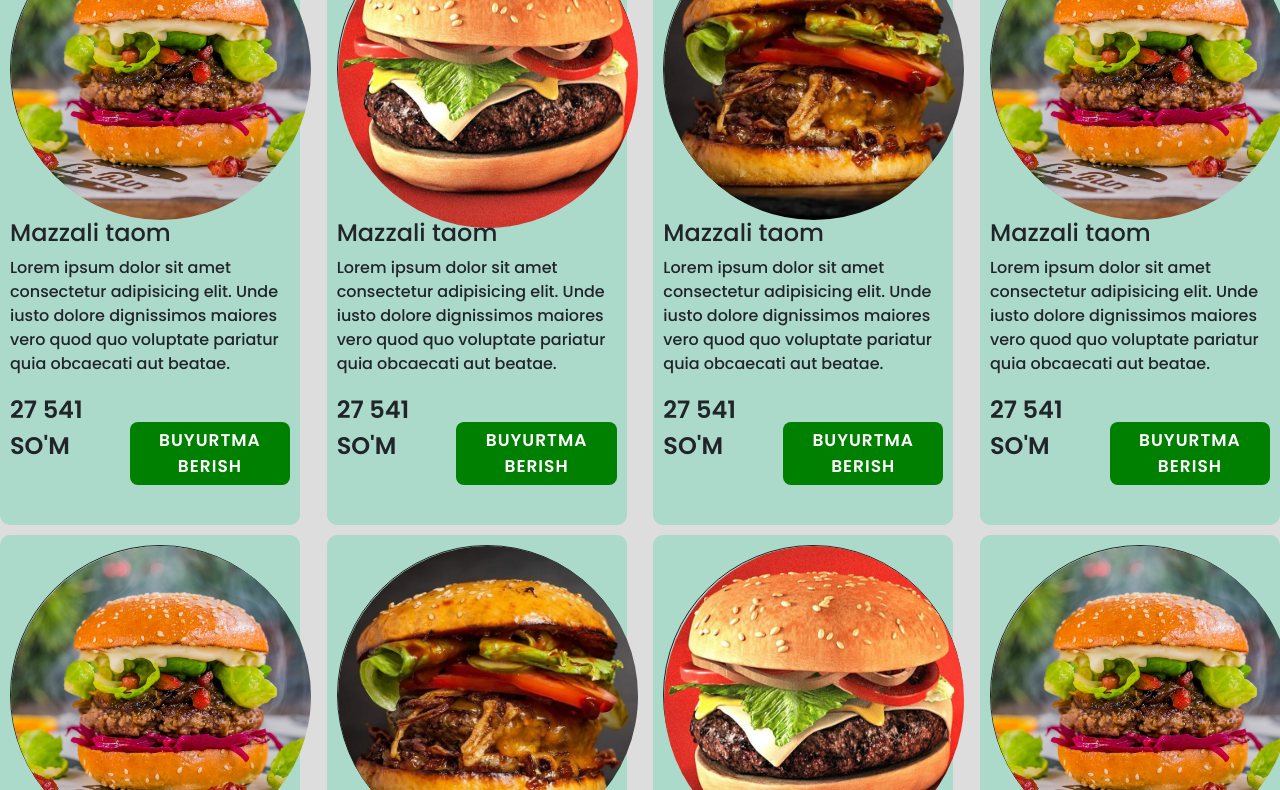
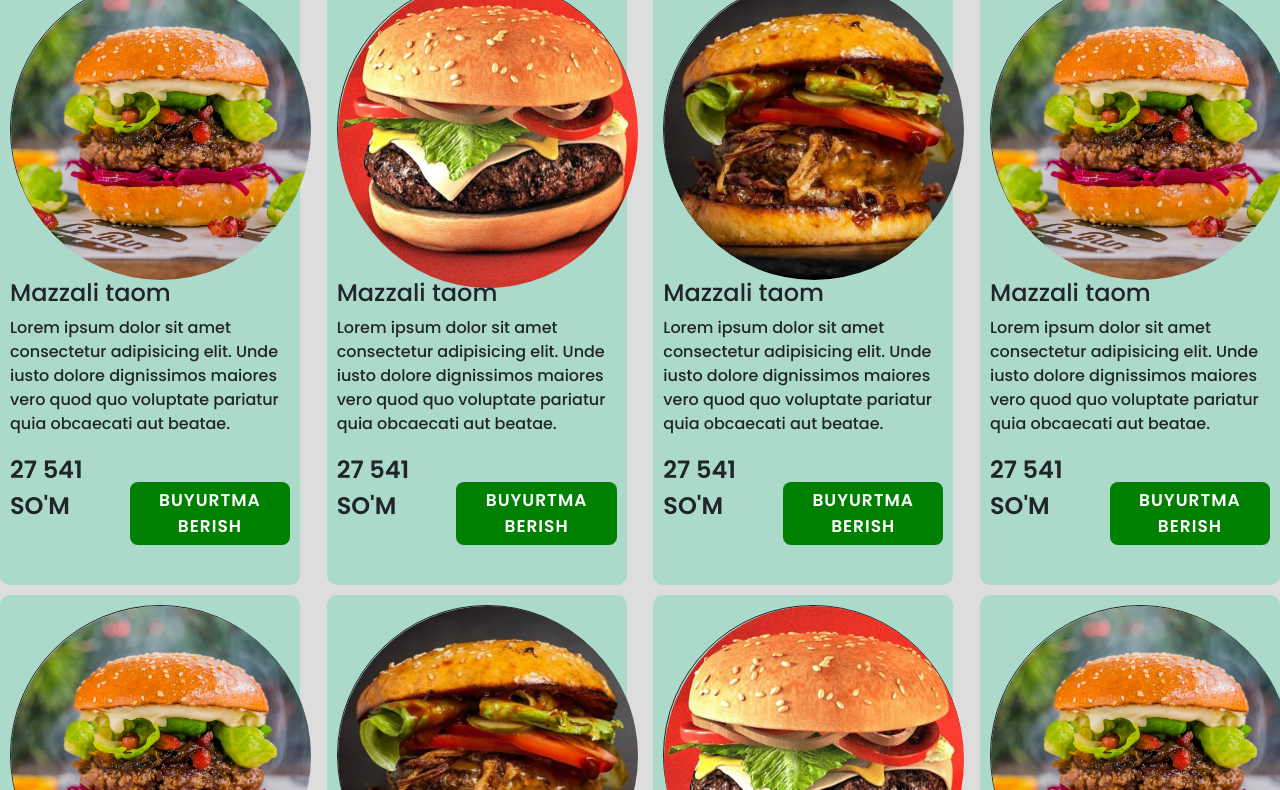
Before and after one commit to Shohjahon-Noraliyev/Shohjahon, a plain HTML site: page food.html in a window 1280 px wide. Shown: the part 307-1097 px from the top of the page. Drawn offline with nearby package versions, Linux system fonts and the light colour scheme.

Commit message:
Update food.css

```diff
--- a/food.css
+++ b/food.css
@@ -10,7 +10,7 @@
 
 .page {
     position:relative;
-    top:90px;
+    top:150px;
 
 .food {
     position: relative;
```
